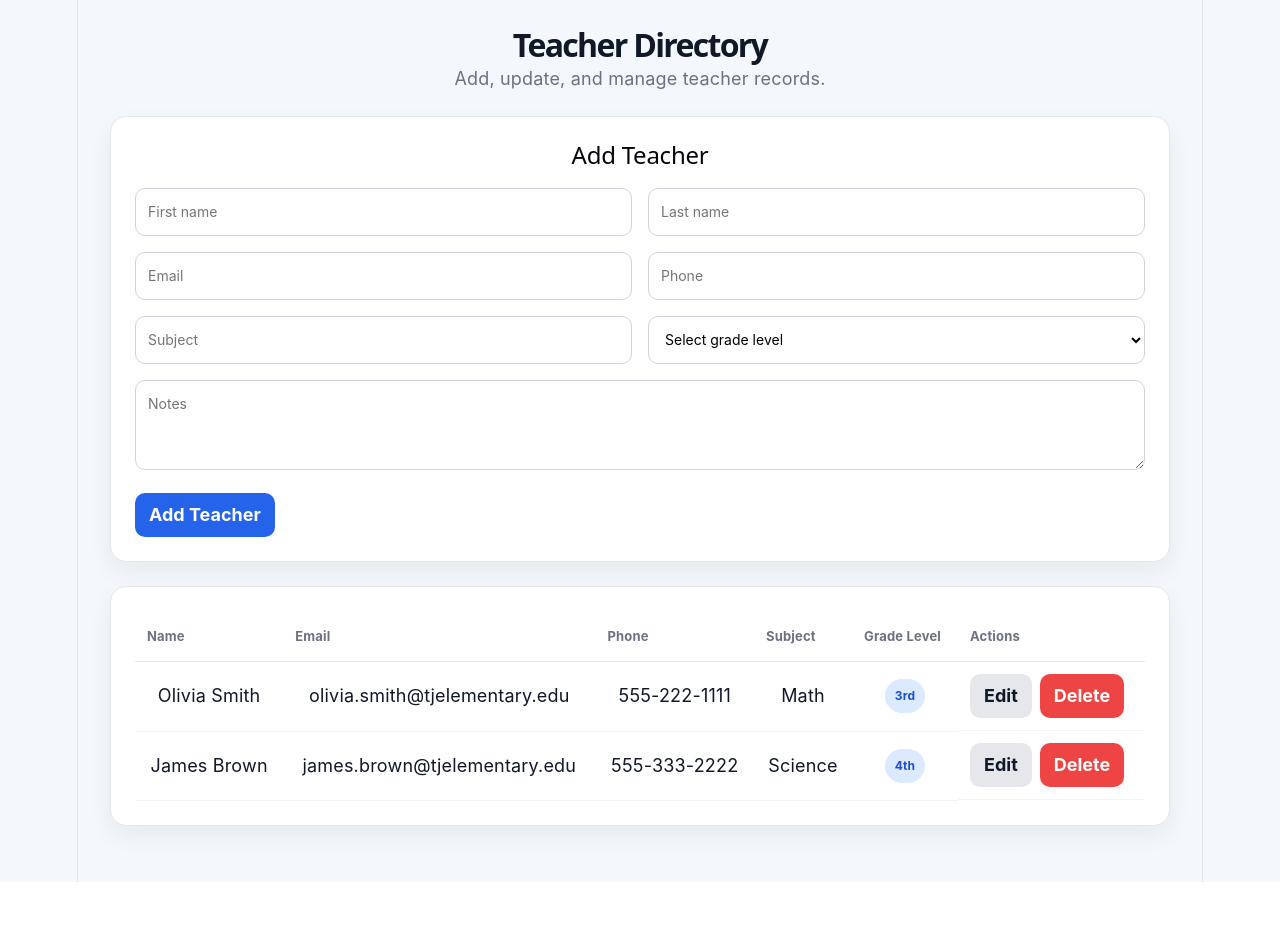
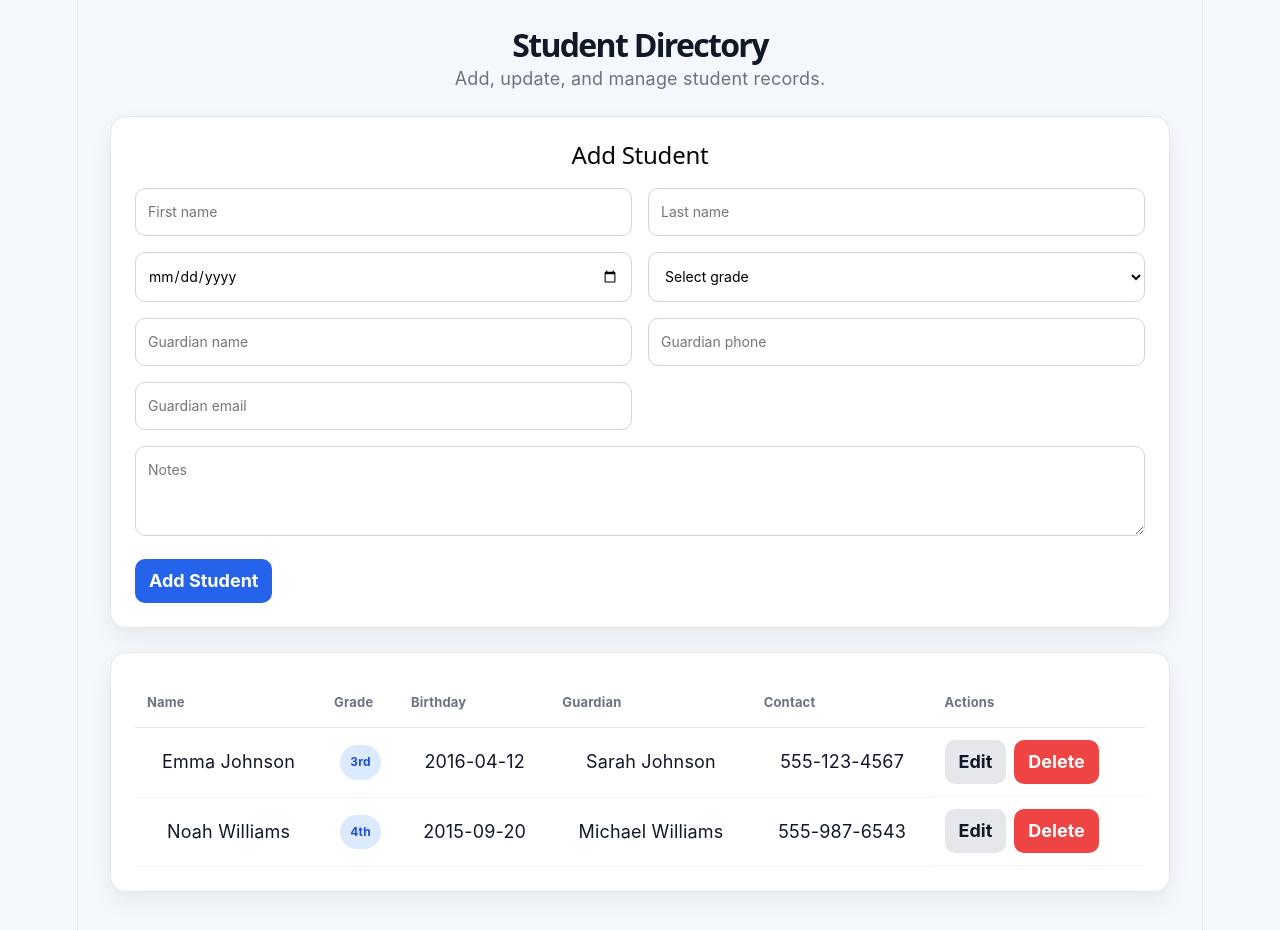
Before and after one commit to tulipbayy/launch-school-dashboard, a React (Vite) app: page / in a window 1280 px wide. Shown: the top 930 px of the page. Before the commit the page ends 882 px from the top, so only its background shows below. Built offline with nearby package versions, Linux system fonts and the light colour scheme.

Commit message:
Remove teacher directory from student directory branch

```diff
--- a/src/App.jsx
+++ b/src/App.jsx
@@ -1,8 +1,8 @@
-import TeachersPage from "./pages/TeachersPage";
+import StudentsPage from "./pages/StudentsPage";
 import "./App.css";
 
 function App() {
-  return <TeachersPage />;
+  return <StudentsPage />;
 }
 
 export default App;
--- a/src/components/teachers/TeacherForm.jsx
+++ /dev/null
@@ -1,140 +0,0 @@
-import { useEffect, useState } from "react";
-
-const emptyTeacher = {
-  firstName: "",
-  lastName: "",
-  email: "",
-  phone: "",
-  subject: "",
-  gradeLevel: "",
-  notes: "",
-};
-
-export default function TeacherForm({ initialTeacher, onSubmit, onCancel }) {
-  const [formData, setFormData] = useState(emptyTeacher);
-
-  useEffect(() => {
-    if (initialTeacher) {
-      setFormData({
-        firstName: initialTeacher.firstName || "",
-        lastName: initialTeacher.lastName || "",
-        email: initialTeacher.email || "",
-        phone: initialTeacher.phone || "",
-        subject: initialTeacher.subject || "",
-        gradeLevel: initialTeacher.gradeLevel || "",
-        notes: initialTeacher.notes || "",
-      });
-    } else {
-      setFormData(emptyTeacher);
-    }
-  }, [initialTeacher]);
-
-  function handleChange(event) {
-    const { name, value } = event.target;
-
-    setFormData((previousData) => ({
-      ...previousData,
-      [name]: value,
-    }));
-  }
-
-  function handleSubmit(event) {
-    event.preventDefault();
-
-    if (!formData.firstName.trim() || !formData.lastName.trim()) {
-      alert("First name and last name are required.");
-      return;
-    }
-
-    if (!formData.email.trim()) {
-      alert("Teacher email is required.");
-      return;
-    }
-
-    onSubmit(formData);
-    setFormData(emptyTeacher);
-  }
-
-  return (
-    <form className="card form" onSubmit={handleSubmit}>
-      <h2>{initialTeacher ? "Edit Teacher" : "Add Teacher"}</h2>
-
-      <div className="form-grid">
-        <input
-          className="input"
-          name="firstName"
-          placeholder="First name"
-          value={formData.firstName}
-          onChange={handleChange}
-        />
-
-        <input
-          className="input"
-          name="lastName"
-          placeholder="Last name"
-          value={formData.lastName}
-          onChange={handleChange}
-        />
-
-        <input
-          className="input"
-          name="email"
-          placeholder="Email"
-          value={formData.email}
-          onChange={handleChange}
-        />
-
-        <input
-          className="input"
-          name="phone"
-          placeholder="Phone"
-          value={formData.phone}
-          onChange={handleChange}
-        />
-
-        <input
-          className="input"
-          name="subject"
-          placeholder="Subject"
-          value={formData.subject}
-          onChange={handleChange}
-        />
-
-        <select
-          className="input"
-          name="gradeLevel"
-          value={formData.gradeLevel}
-          onChange={handleChange}
-        >
-          <option value="">Select grade level</option>
-          <option value="K">Kindergarten</option>
-          <option value="1st">1st Grade</option>
-          <option value="2nd">2nd Grade</option>
-          <option value="3rd">3rd Grade</option>
-          <option value="4th">4th Grade</option>
-          <option value="5th">5th Grade</option>
-        </select>
-      </div>
-
-      <textarea
-        className="input"
-        name="notes"
-        placeholder="Notes"
-        value={formData.notes}
-        onChange={handleChange}
-      />
-
-      <div className="form-actions">
-        <button className="btn btn-primary" type="submit">
-          {initialTeacher ? "Save Changes" : "Add Teacher"}
-        </button>
-
-        {initialTeacher && (
-          <button className="btn btn-secondary" type="button" onClick={onCancel}>
-            Cancel
-          </button>
-        )}
-      </div>
-    </form>
-  );
-}
--- a/src/components/teachers/TeacherTable.jsx
+++ /dev/null
@@ -1,53 +0,0 @@
-export default function TeacherTable({ teachers, onEdit, onDelete }) {
-  if (teachers.length === 0) {
-    return <p className="empty-message">No teachers found.</p>;
-  }
-
-  return (
-    <div className="card">
-      <table className="table">
-        <thead>
-          <tr>
-            <th>Name</th>
-            <th>Email</th>
-            <th>Phone</th>
-            <th>Subject</th>
-            <th>Grade Level</th>
-            <th>Actions</th>
-          </tr>
-        </thead>
-
-        <tbody>
-          {teachers.map((teacher) => (
-            <tr key={teacher.id}>
-              <td>
-                {teacher.firstName} {teacher.lastName}
-              </td>
-              <td>{teacher.email || "N/A"}</td>
-              <td>{teacher.phone || "N/A"}</td>
-              <td>{teacher.subject || "N/A"}</td>
-              <td>
-                <span className="badge">{teacher.gradeLevel || "N/A"}</span>
-              </td>
-              <td className="table-actions">
-                <button
-                  className="btn btn-secondary"
-                  onClick={() => onEdit(teacher)}
-                >
-                  Edit
-                </button>
-
-                <button
-                  className="btn btn-danger"
-                  onClick={() => onDelete(teacher.id)}
-                >
-                  Delete
-                </button>
-              </td>
-            </tr>
-          ))}
-        </tbody>
-      </table>
-    </div>
-  );
-}
--- a/src/pages/TeachersPage.jsx
+++ /dev/null
@@ -1,84 +0,0 @@
-import { useState } from "react";
-import TeacherForm from "../components/teachers/TeacherForm";
-import TeacherTable from "../components/teachers/TeacherTable";
-
-const initialTeachers = [
-  {
-    id: "t1",
-    firstName: "Olivia",
-    lastName: "Smith",
-    email: "olivia.smith@tjelementary.edu",
-    phone: "555-222-1111",
-    subject: "Math",
-    gradeLevel: "3rd",
-    notes: "Homeroom teacher.",
-  },
-  {
-    id: "t2",
-    firstName: "James",
-    lastName: "Brown",
-    email: "james.brown@tjelementary.edu",
-    phone: "555-333-2222",
-    subject: "Science",
-    gradeLevel: "4th",
-    notes: "Science club advisor.",
-  },
-];
-
-export default function TeachersPage() {
-  const [teachers, setTeachers] = useState(initialTeachers);
-  const [editingTeacher, setEditingTeacher] = useState(null);
-
-  function handleSave(teacherData) {
-    if (editingTeacher) {
-      setTeachers((prevTeachers) =>
-        prevTeachers.map((teacher) =>
-          teacher.id === editingTeacher.id
-            ? { ...teacher, ...teacherData }
-            : teacher
-        )
-      );
-      setEditingTeacher(null);
-      return;
-    }
-
-    const newTeacher = {
-      id: crypto.randomUUID(),
-      ...teacherData,
-    };
-
-    setTeachers((prevTeachers) => [...prevTeachers, newTeacher]);
-  }
-
-  function handleDelete(teacherId) {
-    const shouldDelete = confirm("Are you sure you want to delete this teacher?");
-    if (!shouldDelete) return;
-
-    setTeachers((prevTeachers) =>
-      prevTeachers.filter((teacher) => teacher.id !== teacherId)
-    );
-  }
-
-  return (
-    <main className="page">
-      <header className="page-header">
-        <h1 className="page-title">Teacher Directory</h1>
-        <p className="page-subtitle">
-          Add, update, and manage teacher records.
-        </p>
-      </header>
-
-      <TeacherForm
-        initialTeacher={editingTeacher}
-        onSubmit={handleSave}
-        onCancel={() => setEditingTeacher(null)}
-      />
-
-      <TeacherTable
-        teachers={teachers}
-        onEdit={setEditingTeacher}
-        onDelete={handleDelete}
-      />
-    </main>
-  );
-}
```
